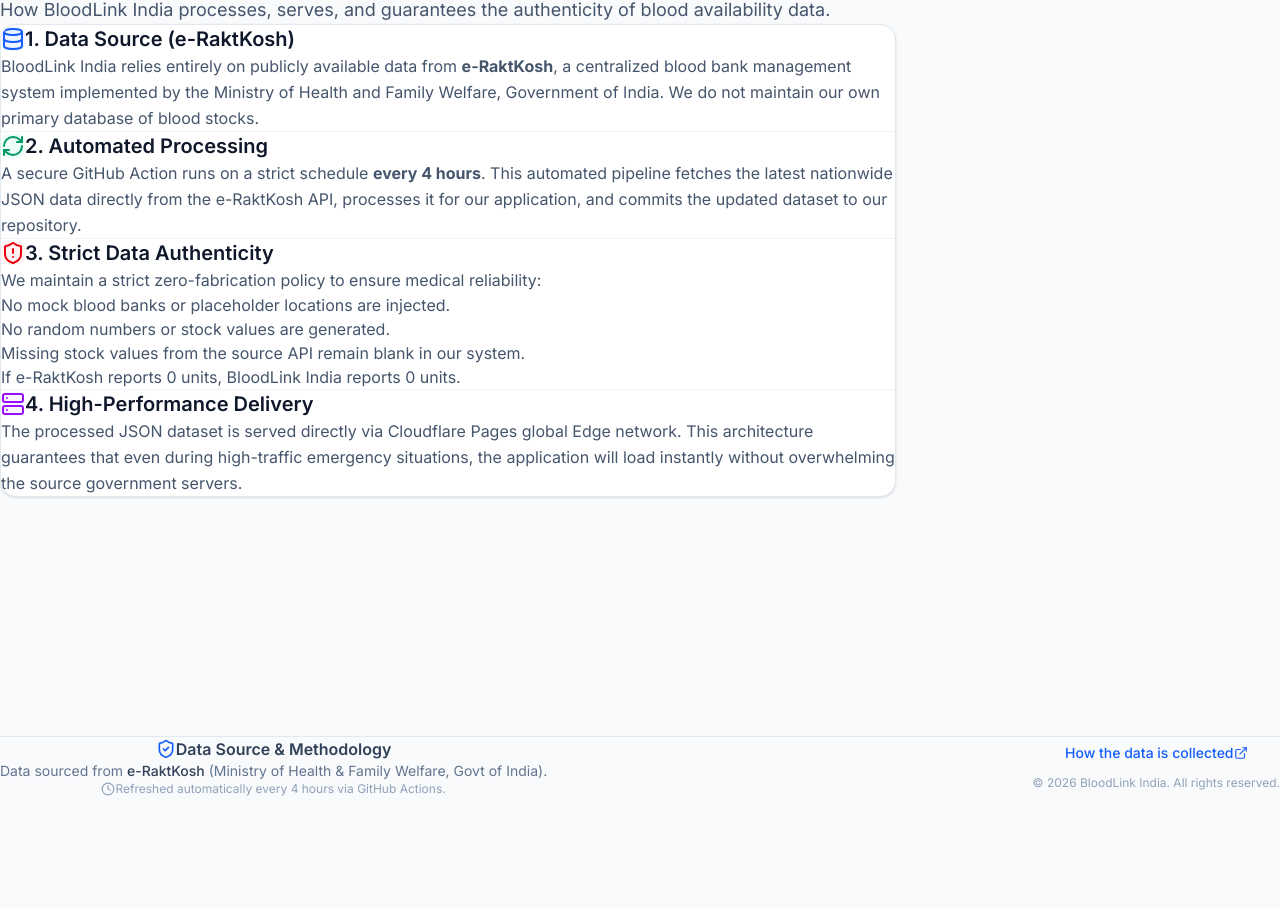
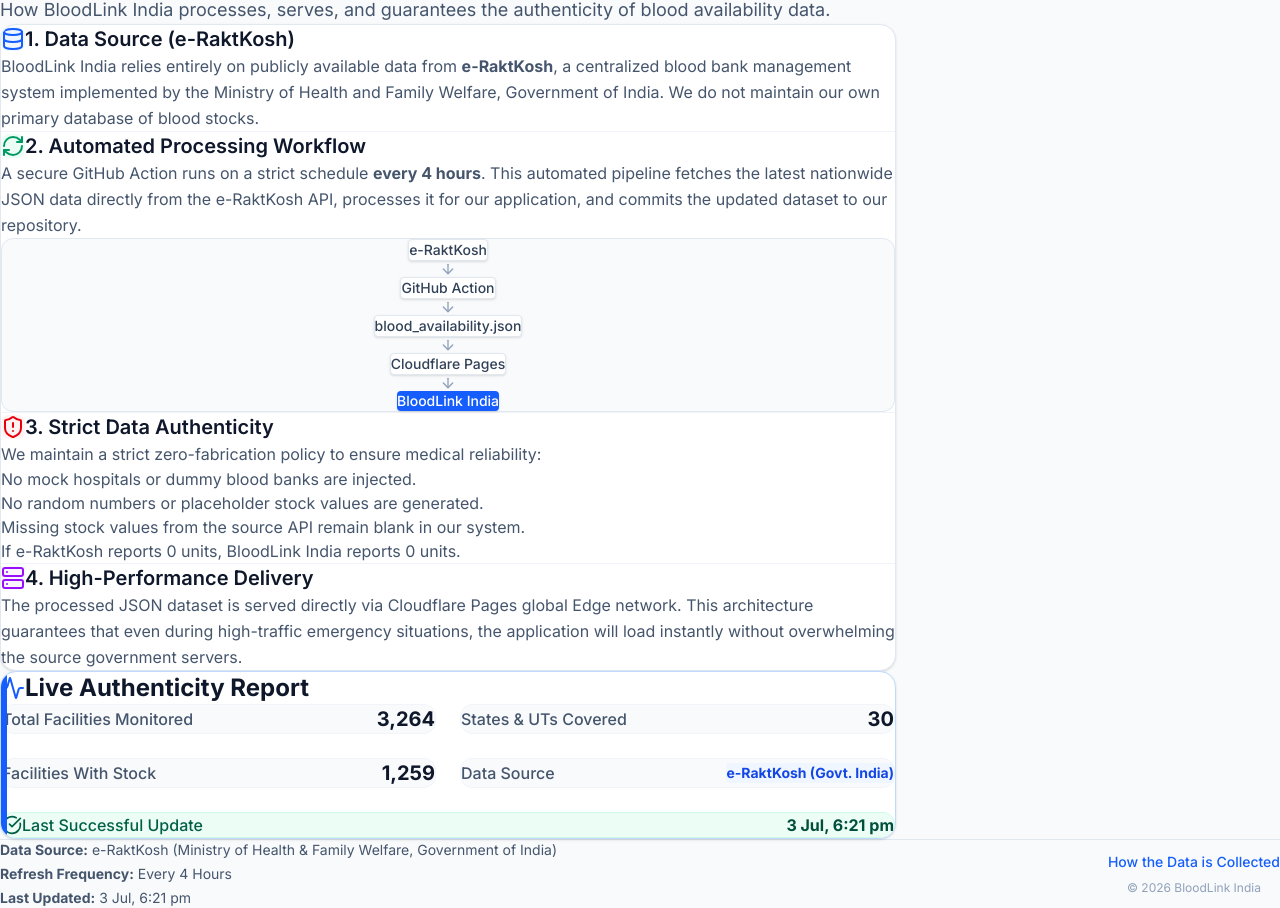
Before and after one commit to Abhirup-arch/healthtech-blood-finder, a React (Vite) app: page /methodology in a window 1280 px wide. Shown: the part 174-1082 px from the top of the page. Before the commit the page ends 971 px from the top, so only its background shows below. Built offline with nearby package versions, Linux system fonts and the light colour scheme; no server answers.

Commit message:
feat: final faculty review polish

```diff
--- a/src/components/layout/Footer.tsx
+++ b/src/components/layout/Footer.tsx
@@ -1,35 +1,39 @@
-import React from 'react';
+import React, { useState, useEffect } from 'react';
 import { Link } from 'react-router-dom';
-import { ShieldCheck, Clock, ExternalLink } from 'lucide-react';
 
 const Footer: React.FC = () => {
+  const [lastUpdated, setLastUpdated] = useState<string>('');
+
+  useEffect(() => {
+    // Generate static timestamp on mount so it matches the data fetch
+    setLastUpdated(new Date().toLocaleString('en-IN', { hour: 'numeric', minute: '2-digit', hour12: true, month: 'short', day: 'numeric' }));
+  }, []);
+
   return (
-    <footer className="bg-slate-50 border-t border-slate-200 py-8 px-4 sm:px-6 lg:px-8 mt-auto w-full">
-      <div className="max-w-7xl mx-auto flex flex-col md:flex-row justify-between items-center gap-6">
+    <footer className="bg-slate-50 border-t border-slate-200 py-6 px-4 sm:px-6 lg:px-8 mt-auto w-full text-sm text-slate-600">
+      <div className="max-w-7xl mx-auto flex flex-col md:flex-row justify-between items-center gap-4">
 
-        <div className="flex flex-col items-center md:items-start text-center md:text-left">
-          <div className="flex items-center text-slate-700 font-semibold mb-2">
-            <ShieldCheck className="w-5 h-5 mr-2 text-blue-600" />
-            Data Source & Methodology
-          </div>
-          <p className="text-sm text-slate-500 mb-1">
-            Data sourced from <span className="font-medium text-slate-700">e-RaktKosh</span> (Ministry of Health & Family Welfare, Govt of India).
+        <div className="flex flex-col text-center md:text-left gap-1">
+          <p>
+            <strong>Data Source:</strong> e-RaktKosh (Ministry of Health & Family Welfare, Government of India)
           </p>
-          <div className="flex items-center text-xs text-slate-400">
-            <Clock className="w-3.5 h-3.5 mr-1" />
-            <span>Refreshed automatically every 4 hours via GitHub Actions.</span>
-          </div>
+          <p>
+            <strong>Refresh Frequency:</strong> Every 4 Hours
+          </p>
+          <p>
+            <strong>Last Updated:</strong> {lastUpdated}
+          </p>
         </div>
 
-        <div className="flex flex-col items-center md:items-end gap-3">
+        <div className="flex flex-col items-center md:items-end gap-2">
           <Link
             to="/methodology"
-            className="flex items-center text-sm font-medium text-blue-600 hover:text-blue-800 transition-colors"
+            className="text-blue-600 hover:text-blue-800 font-medium transition-colors"
           >
-            How the data is collected <ExternalLink className="w-3.5 h-3.5 ml-1" />
+            How the Data is Collected
           </Link>
-          <p className="text-xs text-slate-400">
-            &copy; {new Date().getFullYear()} BloodLink India. All rights reserved.
+          <p className="text-xs text-slate-400 mt-2">
+            &copy; {new Date().getFullYear()} BloodLink India
           </p>
         </div>
 
--- a/src/pages/MethodologyPage.tsx
+++ b/src/pages/MethodologyPage.tsx
@@ -1,8 +1,33 @@
-import React from 'react';
+import React, { useMemo } from 'react';
 import { Link } from 'react-router-dom';
-import { ArrowLeft, Database, ShieldAlert, RefreshCw, Server } from 'lucide-react';
+import { ArrowLeft, Database, ShieldAlert, RefreshCw, Server, CheckCircle, Activity } from 'lucide-react';
+import { useBloodData, type BloodCentre } from '../hooks/useBloodData';
+
+const BLOOD_GROUPS = ['A+', 'A-', 'B+', 'B-', 'O+', 'O-', 'AB+', 'AB-'] as const;
 
 const MethodologyPage: React.FC = () => {
+  const { data, loading } = useBloodData();
+
+  const { totalFacilities, statesCovered, facilitiesWithStock } = useMemo(() => {
+    const states = new Set(data.map(d => d.state).filter(Boolean));
+    const withStock = data.filter(c => {
+      let total = 0;
+      BLOOD_GROUPS.forEach(bg => {
+        const val = c[bg as keyof BloodCentre] as number | undefined;
+        if (val) total += val;
+      });
+      return total > 0;
+    });
+
+    return {
+      totalFacilities: data.length,
+      statesCovered: states.size,
+      facilitiesWithStock: withStock.length,
+    };
+  }, [data]);
+
+  const lastUpdated = new Date().toLocaleString('en-IN', { hour: 'numeric', minute: '2-digit', hour12: true, month: 'short', day: 'numeric' });
+
   return (
     <div className="bg-slate-50 min-h-screen py-12 px-4 sm:px-6 lg:px-8">
       <div className="max-w-4xl mx-auto">
@@ -17,7 +42,7 @@
           </p>
         </div>
 
-        <div className="bg-white rounded-2xl shadow-sm border border-slate-200 overflow-hidden">
+        <div className="bg-white rounded-2xl shadow-sm border border-slate-200 overflow-hidden mb-8">
 
           <div className="p-6 md:p-8 border-b border-slate-100">
             <div className="flex items-center mb-4">
@@ -36,11 +61,25 @@
               <div className="p-2 bg-emerald-50 rounded-lg mr-4">
                 <RefreshCw className="w-6 h-6 text-emerald-600" />
               </div>
-              <h2 className="text-xl font-semibold text-slate-900">2. Automated Processing</h2>
+              <h2 className="text-xl font-semibold text-slate-900">2. Automated Processing Workflow</h2>
             </div>
-            <p className="text-slate-600 leading-relaxed pl-14">
+            <p className="text-slate-600 leading-relaxed pl-14 mb-6">
               A secure GitHub Action runs on a strict schedule <strong>every 4 hours</strong>. This automated pipeline fetches the latest nationwide JSON data directly from the e-RaktKosh API, processes it for our application, and commits the updated dataset to our repository.
             </p>
+
+            <div className="pl-14">
+              <div className="bg-slate-50 border border-slate-200 rounded-xl p-5 text-sm font-medium text-slate-700 flex flex-col items-center justify-center space-y-2">
+                <div className="bg-white px-4 py-2 rounded shadow-sm border border-slate-200">e-RaktKosh</div>
+                <ArrowLeft className="w-4 h-4 transform -rotate-90 text-slate-400" />
+                <div className="bg-white px-4 py-2 rounded shadow-sm border border-slate-200">GitHub Action</div>
+                <ArrowLeft className="w-4 h-4 transform -rotate-90 text-slate-400" />
+                <div className="bg-white px-4 py-2 rounded shadow-sm border border-slate-200">blood_availability.json</div>
+                <ArrowLeft className="w-4 h-4 transform -rotate-90 text-slate-400" />
+                <div className="bg-white px-4 py-2 rounded shadow-sm border border-slate-200">Cloudflare Pages</div>
+                <ArrowLeft className="w-4 h-4 transform -rotate-90 text-slate-400" />
+                <div className="bg-blue-600 text-white px-4 py-2 rounded shadow-sm">BloodLink India</div>
+              </div>
+            </div>
           </div>
 
           <div className="p-6 md:p-8 border-b border-slate-100">
@@ -55,8 +94,8 @@
                 We maintain a strict zero-fabrication policy to ensure medical reliability:
               </p>
               <ul className="list-disc pl-5 text-slate-600 space-y-2">
-                <li>No mock blood banks or placeholder locations are injected.</li>
-                <li>No random numbers or stock values are generated.</li>
+                <li>No mock hospitals or dummy blood banks are injected.</li>
+                <li>No random numbers or placeholder stock values are generated.</li>
                 <li>Missing stock values from the source API remain blank in our system.</li>
                 <li>If e-RaktKosh reports 0 units, BloodLink India reports 0 units.</li>
               </ul>
@@ -77,6 +116,54 @@
 
         </div>
 
+        {/* Dynamic Authenticity Report */}
+        <div className="bg-white rounded-2xl shadow-sm border border-blue-200 overflow-hidden relative">
+          <div className="absolute top-0 left-0 w-1.5 h-full bg-blue-600"></div>
+          <div className="p-6 md:p-8">
+            <div className="flex items-center mb-6">
+              <Activity className="w-6 h-6 text-blue-600 mr-3" />
+              <h2 className="text-2xl font-bold text-slate-900">Live Authenticity Report</h2>
+            </div>
+
+            {loading ? (
+              <div className="flex justify-center p-8">
+                <div className="animate-spin rounded-full h-8 w-8 border-b-2 border-blue-600"></div>
+              </div>
+            ) : (
+              <div className="grid grid-cols-1 md:grid-cols-2 gap-6">
+                <div className="bg-slate-50 p-4 rounded-xl border border-slate-100 flex items-center justify-between">
+                  <span className="text-slate-600 font-medium">Total Facilities Monitored</span>
+                  <span className="text-xl font-bold text-slate-900">{totalFacilities.toLocaleString()}</span>
+                </div>
+
+                <div className="bg-slate-50 p-4 rounded-xl border border-slate-100 flex items-center justify-between">
+                  <span className="text-slate-600 font-medium">States & UTs Covered</span>
+                  <span className="text-xl font-bold text-slate-900">{statesCovered}</span>
+                </div>
+
+                <div className="bg-slate-50 p-4 rounded-xl border border-slate-100 flex items-center justify-between">
+                  <span className="text-slate-600 font-medium">Facilities With Stock</span>
+                  <span className="text-xl font-bold text-slate-900">{facilitiesWithStock.toLocaleString()}</span>
+                </div>
+
+                <div className="bg-slate-50 p-4 rounded-xl border border-slate-100 flex items-center justify-between">
+                  <span className="text-slate-600 font-medium">Data Source</span>
+                  <span className="text-sm font-bold text-blue-700 bg-blue-50 px-2 py-1 rounded">e-RaktKosh (Govt. India)</span>
+                </div>
+
+                <div className="col-span-1 md:col-span-2 bg-emerald-50 p-4 rounded-xl border border-emerald-100 flex items-center justify-between">
+                  <div className="flex items-center text-emerald-800 font-medium">
+                    <CheckCircle className="w-5 h-5 mr-2" />
+                    Last Successful Update
+                  </div>
+                  <span className="font-bold text-emerald-900">{lastUpdated}</span>
+                </div>
+              </div>
+            )}
+
+          </div>
+        </div>
+
       </div>
     </div>
   );
--- a/vite.config.ts
+++ b/vite.config.ts
@@ -9,7 +9,7 @@
     react(),
     VitePWA({
       registerType: 'autoUpdate',
-      includeAssets: ['favicon.svg', 'pwa-192x192.jpg', 'pwa-512x512.jpg'],
+      includeAssets: ['favicon.svg', 'pwa-192x192.png', 'pwa-512x512.png'],
       manifest: {
         name: 'BloodLink India',
         short_name: 'BloodLink',
@@ -17,15 +17,15 @@
         theme_color: '#ffffff',
         icons: [
           {
-            src: '/pwa-192x192.jpg',
+            src: '/pwa-192x192.png',
             sizes: '192x192',
-            type: 'image/jpeg',
+            type: 'image/png',
             purpose: 'any maskable'
           },
           {
-            src: '/pwa-512x512.jpg',
+            src: '/pwa-512x512.png',
             sizes: '512x512',
-            type: 'image/jpeg',
+            type: 'image/png',
             purpose: 'any maskable'
           }
         ]
```
Also changed, not shown: public/pwa-192x192.png (added), public/pwa-512x512.png (added).
